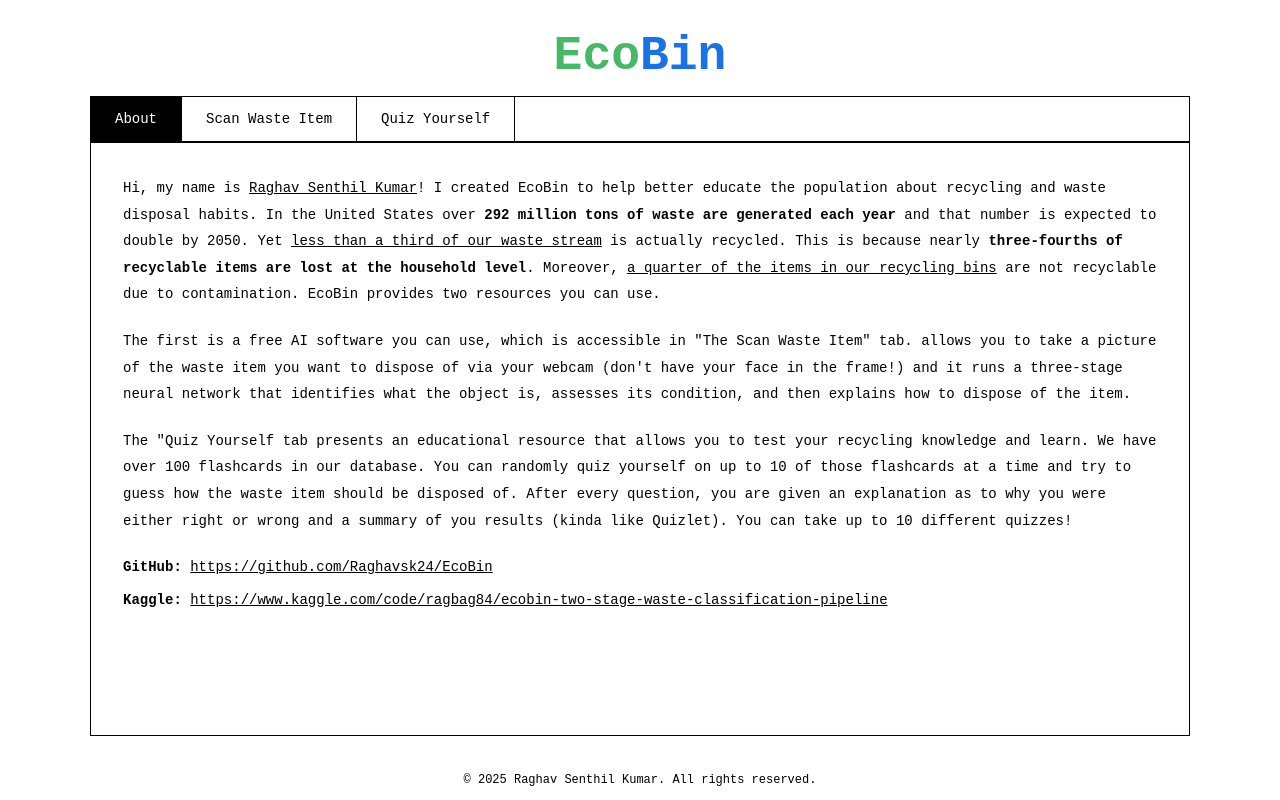
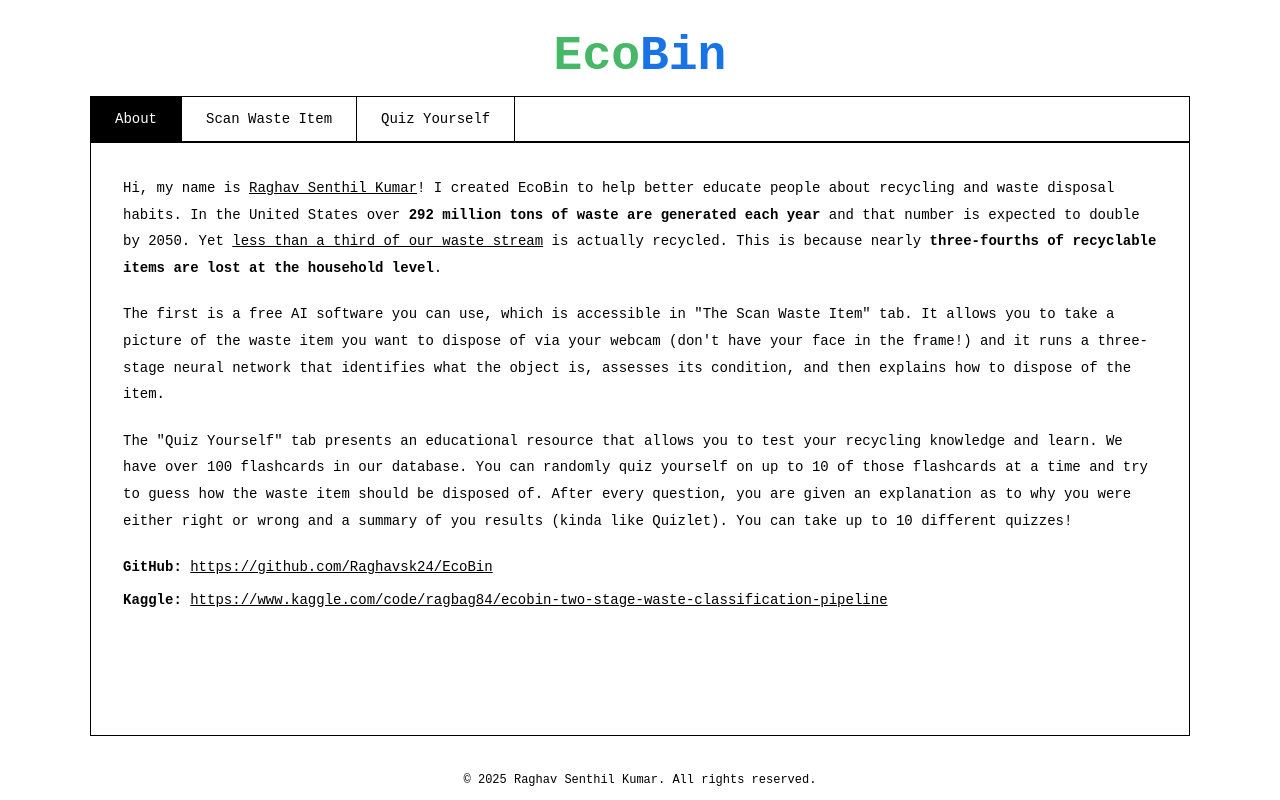
Before and after one commit to Raghavsk24/EcoBin, a Next.js app in the folder web/: page / in a window 1280 px wide. Built offline with nearby package versions, Linux system fonts and the light colour scheme; no server answers.

Commit message:
Modified About Statement

```diff
--- a/web/components/AboutTab.tsx
+++ b/web/components/AboutTab.tsx
@@ -11,7 +11,7 @@ export default function AboutTab() {
         >
           Raghav Senthil Kumar
         </a>
-        ! I created EcoBin to help better educate the population about recycling and waste disposal habits. In the United
+        ! I created EcoBin to help better educate people about recycling and waste disposal habits. In the United
         States over <strong>292 million tons of waste are generated each year</strong> and that
         number is expected to double by 2050. Yet{' '}
         <a
@@ -24,26 +24,17 @@ export default function AboutTab() {
         </a>{' '}
         is actually recycled. This is because nearly{' '}
         <strong>three-fourths of recyclable items are lost at the household level</strong>.
-        Moreover, <a
-          href="https://ecorithms.com/blog/recycling-contamination"
-          target="_blank"
-          rel="noopener noreferrer"
-          className="underline"
-        >
-          a quarter of the items in our recycling bins
-        </a>{' '}
-        are not recyclable due to contamination. EcoBin provides two resources you can use.
       </p>
 
       <p className="mb-5">
         The first is a free AI software you can use, which is accessible in "The Scan Waste Item"
-        tab.  allows you to take a picture of the waste item you want to dispose of via your webcam (don&apos;t
+        tab. It allows you to take a picture of the waste item you want to dispose of via your webcam (don&apos;t
         have your face in the frame!) and it runs a three-stage neural network that identifies what the
         object is, assesses its condition, and then explains how to dispose of the item.
       </p>
 
       <p className="mb-5">
-        The "Quiz Yourself tab presents an educational resource that allows you to test your recycling knowledge and learn. We have over 100
+        The "Quiz Yourself" tab presents an educational resource that allows you to test your recycling knowledge and learn. We have over 100
         flashcards in our database. You can randomly quiz yourself on up to 10 of those
         flashcards at a time and try to guess how the waste item should be disposed of. After
         every question, you are given an explanation as to why you
```
Also changed, not shown: 1 other file (tests, documents, lock files or other folders).
